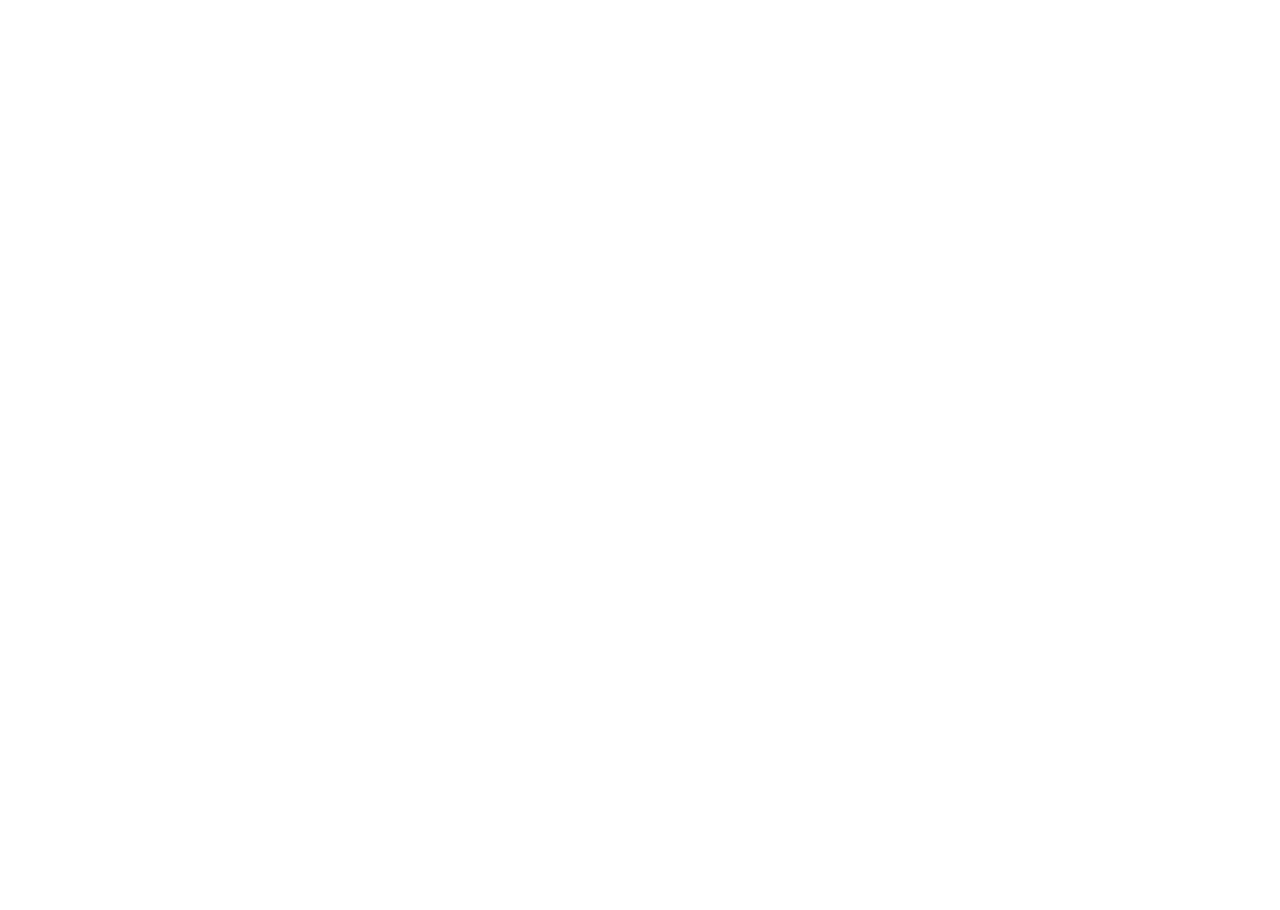
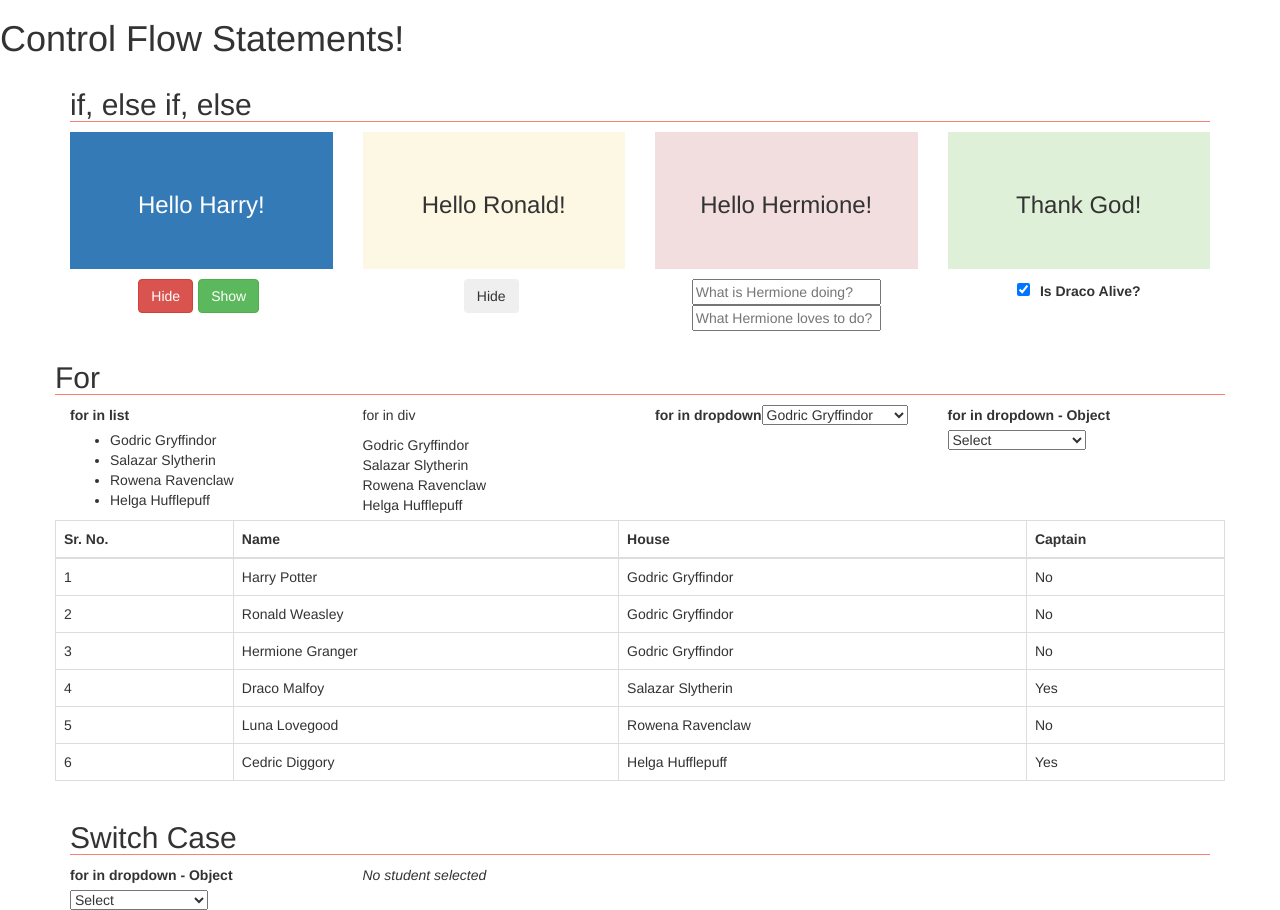
Before and after one commit to mrmSyd/angular-practice-projects, an Angular app in the folder angular18-practice/: page /control-flow in a window 1280 px wide. Before the commit this address led to /. Shown: the part 123-1033 px from the top of the page. Before the commit the page ends 800 px from the top, so only its background shows below. Built offline with nearby package versions, Linux system fonts and the light colour scheme.

Commit message:
Control Flow Statements: @if, @else, @else if, @for,  @switch

```diff
--- a/angular18-practice/src/app/Components/Directives/structural-directives/structural-directives.component.html
+++ b/angular18-practice/src/app/Components/Directives/structural-directives/structural-directives.component.html
@@ -97,4 +97,3 @@
         </div>
     </div>
 </div>
-<button class="btn btn-primary mt-3" routerLink="attribute-directive">Go to Attribute Directive</button>
--- /dev/null
+++ b/angular18-practice/src/app/Components/control-flow/control-flow.component.html
@@ -0,0 +1,172 @@
+<div>
+    <h1>Control Flow Statements!</h1>
+
+    <div class="container">
+        <h2>if, else if, else</h2>
+        <div class="row">
+            <div class="col-sm-3">
+                @if(isHarryPresent){
+                    <div  class="bg-primary p-4 text-center">
+                        <h3>Hello Harry!</h3>
+                    </div>
+                }
+            </div>
+            <div class="col-sm-3">
+                @if(isRonaldPresent){
+                    <div class="bg-warning p-4 text-center">
+                        <h3>Hello Ronald!</h3>
+                    </div>
+                }
+            </div>
+
+            <div class="col-sm-3">
+                @if(hermioneDoing==hermioneLikes){
+                    <div class="bg-danger p-4 text-center">
+                        <h3>Hello Hermione!</h3>
+                    </div>
+                } @else {
+                    <div class="bg-danger p-4 text-center">
+                        <h3>Hello!</h3>
+                    </div>
+                }
+            </div>
+            <div class="col-sm-3">
+                @if(isDracoAlive){
+                    <div class="bg-success p-4 text-center">
+                        <h3>Thank God!</h3>
+                    </div>
+                } @else if0(!isDracoAlive){
+                    <div class="bg-success p-4 text-center">
+                        <h3>Oh My God!</h3>
+                    </div>
+                }
+            </div>
+        </div>
+        <div class="row mt-3">
+            <div class="col-sm-3 text-center">
+                 <button class="btn btn-danger mr-2" (click)="hideHarry();">Hide</button>
+                 <button class="btn btn-success mr-2" (click)="showHarry();">Show</button>
+            </div>
+            <div class="col-sm-3 text-center">
+                <button class="btn btn-secondary mr-2" (click)="toggleRonald();">{{isRonaldPresent ? 'Hide' : 'Show'}}</button>
+            </div>
+            <div class="col-sm-3 text-center">
+                 <input type="text" [(ngModel)]="hermioneDoing" placeholder="What is Hermione doing?">
+                 <input type="text" [(ngModel)]="hermioneLikes" placeholder="What Hermione loves to do?">
+            </div>
+            <div class="col-sm-3 text-center">
+                <input type="checkbox" name="isDracoAlive" id="isDracoAlive" [(ngModel)]="isDracoAlive">
+                <label for="isDracoAlive" class="ml-3">Is Draco Alive?</label>
+            </div>
+        </div>
+        <div class="row mt-3">
+            <h2>For</h2>
+            <div class="col-sm-3">
+                <label for="houseList">for in list</label>
+                <ul>
+                    @for (item of houseList; track $index) {
+                        <li>{{item}}</li>
+                    }
+                </ul>
+            </div>
+            <div class="col-sm-3">
+                <p>for in div</p>
+                @for(item of houseList; track $index){
+                    <div>{{item}}</div>
+                }
+            </div>
+            <div class="col-sm-3">
+                <label for="houseDdl">for in dropdown</label>
+                <select name="houseDdl" id="houseDdl">
+                    @for(house of houseList; track $index){
+                        <option [value]="house">
+                            {{house}}
+                        </option>
+                    }
+                </select>
+            </div>
+            <div class="col-sm-3">
+                <label for="houseDdl">for in dropdown - Object</label>
+                <select name="houseDdl" id="houseDdl">
+                    <option value="">Select</option>
+                    @for(student of studentList; track $index){
+                        <option [value]="student.house">
+                            {{student.name}}
+                        </option>
+                    }
+                </select>
+            </div>
+        </div>
+        <div class="row">
+            <table class="table table-bordered">
+                <thead>
+                    <tr>
+                        <th>Sr. No.</th>
+                        <th>Name</th>
+                        <th>House</th>
+                        <th>Captain</th>
+                    </tr>
+                </thead>
+                <tbody>
+                    @for(data of studentList; track $index){
+                        <tr>
+                            <td>{{$index + 1}}</td>
+                            <td>{{data.name}}</td>
+                            <td>{{data.house}}</td>
+                            <td>
+                                @if(data.isCaptain){
+                                    <span>Yes</span>
+                                } @else {
+                                    <span>No</span>
+                                }
+                            </td>
+                        </tr>
+                    }
+                </tbody>
+            </table>
+        </div>
+
+    </div>
+    <div class="container mb-3">
+        <h2>Switch Case</h2>
+
+        <div class="row mt-3 mb-3">
+            <div class="col-sm-3">
+                <label for="houseNameDdl">for in dropdown - Object</label>
+                <select name="houseNameDdl" id="houseNameDdl" [(ngModel)]="houseNameDdl">
+                    <option value="">Select</option>
+                    @for(student of studentList; track $index){
+                        <option [value]="student.name">
+                            {{student.name}}
+                        </option>
+                    }
+                </select>
+            </div>
+            <div class="col-sm-6">
+                @switch(houseNameDdl){
+                    @case('Harry Potter'){
+                        <span> <em>{{houseNameDdl}}</em> is in <strong>Godric Gryffindor</strong></span>
+                    }
+                    @case('Ronald Weasley'){
+                        <span> <em>{{houseNameDdl}}</em> is in <strong>Godric Gryffindor</strong></span>
+                    }
+                    @case('Hermione Granger'){
+                        <span> <em>{{houseNameDdl}}</em> is in <strong>Godric Gryffindor</strong></span>
+                    }
+                    @case('Draco Malfoy'){
+                        <span> <em>{{houseNameDdl}}</em> is in <strong>Salazar Slytherin</strong></span>
+                    }
+                    @case('Luna Lovegood'){
+                        <span> <em>{{houseNameDdl}}</em> is in <strong>Rowena Ravenclaw</strong></span>
+                    }
+                    @case('Cedric Diggory'){
+                        <span> <em>{{houseNameDdl}}</em> is in <strong>Helga Hufflepuff</strong></span>
+                    }
+                    @default {
+                        <span> <em>No student selected</em></span>
+                    }
+                }
+            </div>
+        </div>
+    </div>
+</div>
--- /dev/null
+++ b/angular18-practice/src/app/Components/control-flow/control-flow.component.ts
@@ -0,0 +1,39 @@
+import { Component } from '@angular/core';
+import { FormsModule } from '@angular/forms';
+
+@Component({
+  selector: 'app-control-flow',
+  standalone: true,
+  imports: [FormsModule],
+  templateUrl: './control-flow.component.html',
+  styleUrl: './control-flow.component.css'
+})
+export class ControlFlowComponent {
+
+  isHarryPresent: boolean = true;
+  isRonaldPresent: boolean = true;
+  hermioneDoing: string = "";
+  hermioneLikes: string = "";
+  isDracoAlive: boolean = true;
+  houseNameDdl = "";
+
+  houseList: string [] = ['Godric Gryffindor', 'Salazar Slytherin', 'Rowena Ravenclaw', 'Helga Hufflepuff'];
+  studentList: any[] = [
+    { name: 'Harry Potter', house: 'Godric Gryffindor', isCaptain: false },
+    { name: 'Ronald Weasley', house: 'Godric Gryffindor', isCaptain: false },
+    { name: 'Hermione Granger', house: 'Godric Gryffindor', isCaptain: false },
+    { name: 'Draco Malfoy', house: 'Salazar Slytherin', isCaptain: true },
+    { name: 'Luna Lovegood', house: 'Rowena Ravenclaw', isCaptain: false },
+    { name: 'Cedric Diggory', house: 'Helga Hufflepuff', isCaptain: true },
+  ]
+
+  showHarry(){
+    this.isHarryPresent = true;
+  }
+  hideHarry(){
+    this.isHarryPresent = false;
+  }
+  toggleRonald(){
+    this.isRonaldPresent = !this.isRonaldPresent;
+  }
+}
--- a/angular18-practice/src/app/app.component.html
+++ b/angular18-practice/src/app/app.component.html
@@ -9,6 +9,7 @@
         <li><a routerLink="data-binding">Data Binding</a></li>
         <li><a [routerLink]="['/attribute-directive']">Attirbute Directive</a></li>
         <li><a routerLink="structural-directive">Structural Directive</a></li>
+        <li><a routerLink="control-flow">Control Flow</a></li>
       </ul>
     </div>
 </nav>
--- a/angular18-practice/src/app/app.routes.ts
+++ b/angular18-practice/src/app/app.routes.ts
@@ -4,6 +4,7 @@
 import { DataBindingComponent } from './Components/data-binding/data-binding.component';
 import { EmployeeListComponent } from './Components/employee-list/employee-list.component';
 import { AddEmployeeComponent } from './Components/add-employee/add-employee.component';
+import { ControlFlowComponent } from './Components/control-flow/control-flow.component';
 
 export const routes: Routes = [
     {
@@ -25,5 +26,9 @@
     {
         path: 'add-emp',
         component: AddEmployeeComponent
+    },
+    {
+        path: 'control-flow',
+        component: ControlFlowComponent
     }
 ];
```
Also changed, not shown: angular18-practice/src/app/Components/control-flow/control-flow.component.css (added), 1 other file (tests, documents, lock files or other folders).
